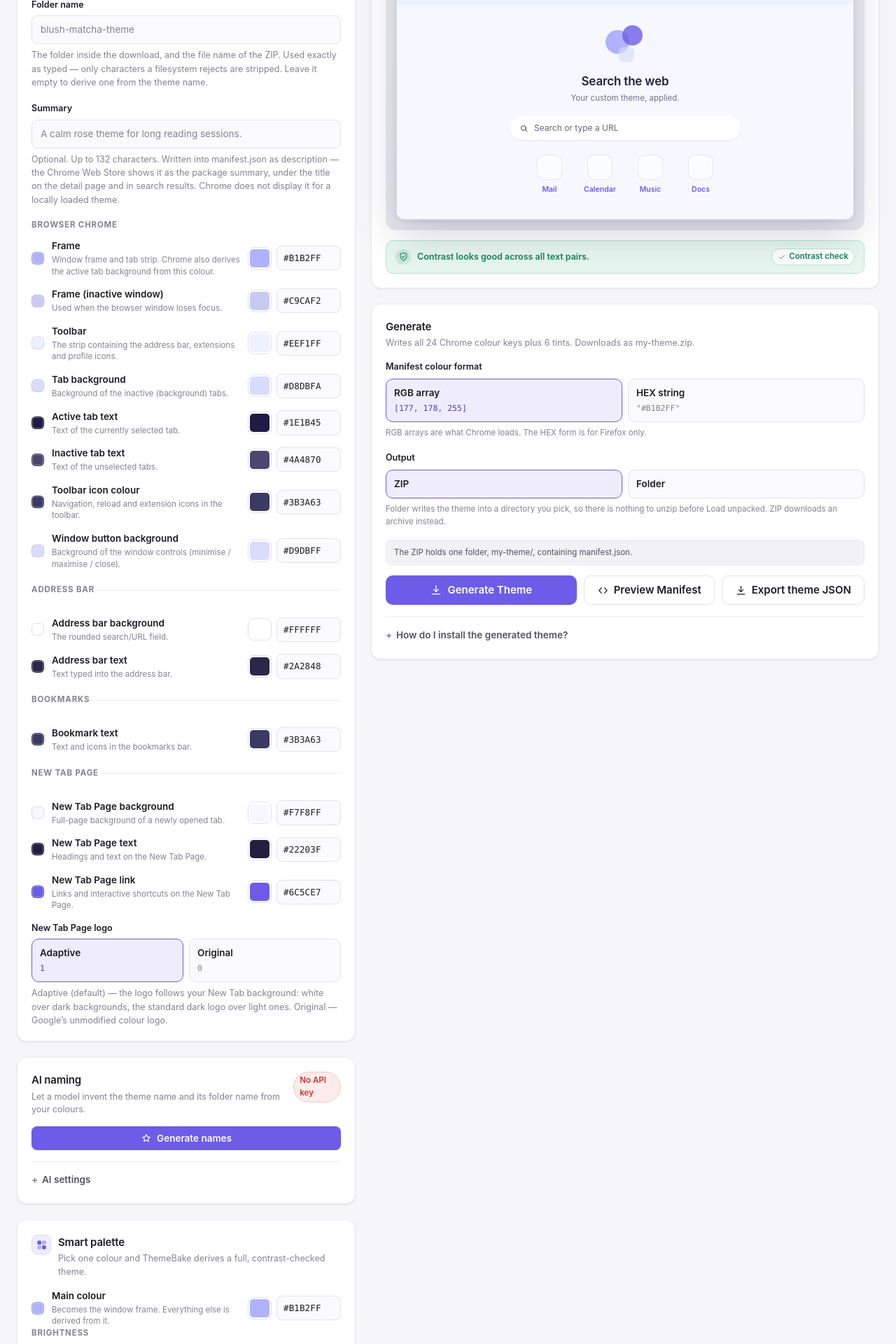
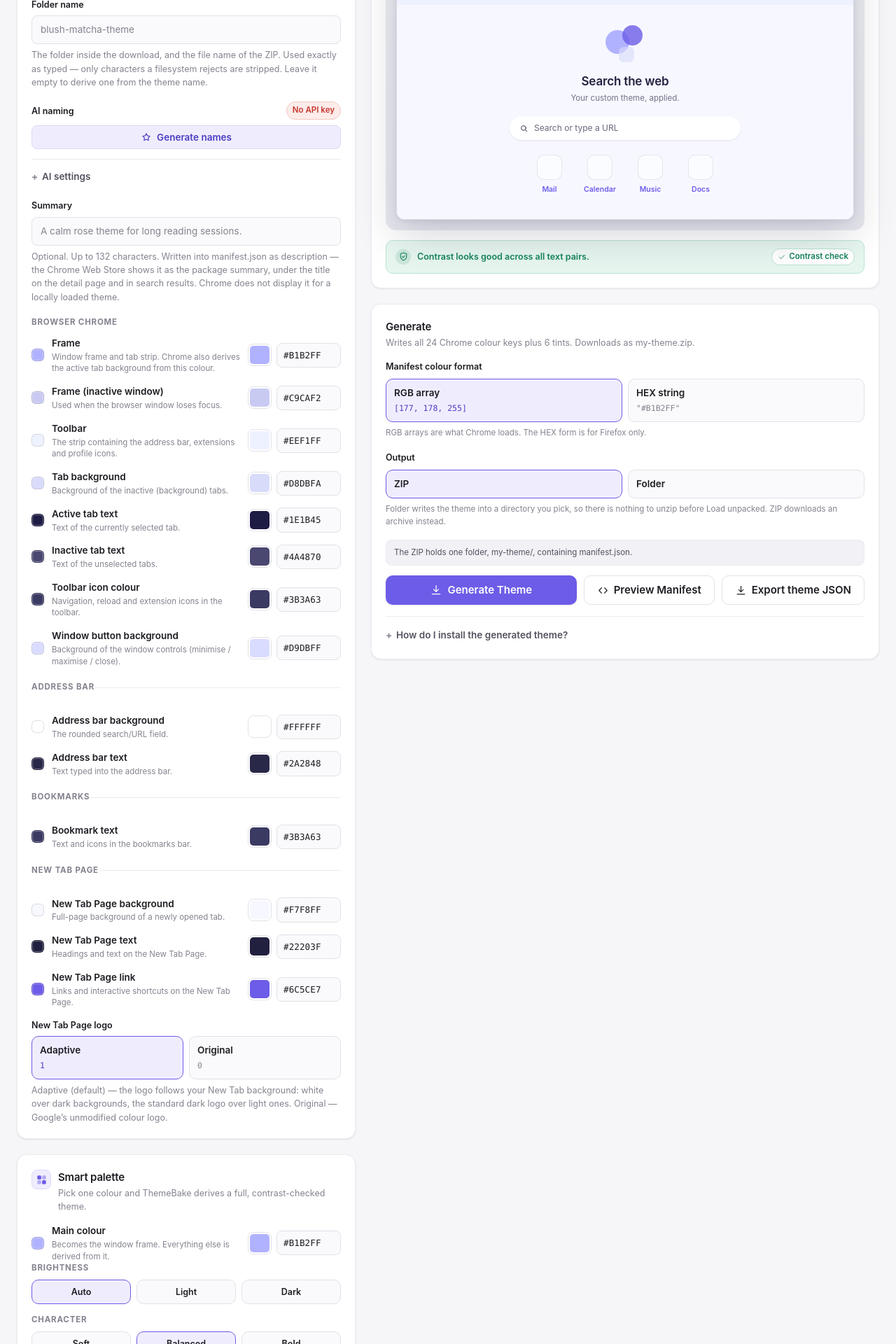
Before and after one commit to vaxicy/themebake, a React (Vite) app: page / in a window 1280 px wide. Shown: the part 443-2363 px from the top of the page at 70% size. Built offline with nearby package versions, Linux system fonts and the light colour scheme.

Commit message:
fix: AI names default to English; embed AI naming under the name fields

```diff
--- a/src/App.jsx
+++ b/src/App.jsx
@@ -128,7 +128,7 @@ function pick(value, allowed, fallback) {
 
 export default function App() {
   const toast = useToast()
-  const { t, lang } = useI18n()
+  const { t } = useI18n()
 
   const [name, setName] = useState(INITIAL.state?.name ?? DEFAULT_THEME_NAME)
   const [description, setDescription] = useState(INITIAL.state?.description ?? '')
@@ -549,7 +549,7 @@ export default function App() {
       const names = await requestThemeNames(aiConfig, {
         palette: describePalette(colors),
         style: aiConfig.style,
-        language: aiConfig.language === 'auto' ? lang : aiConfig.language,
+        language: aiConfig.language,
         candidates: aiConfig.candidates,
         exclude: aiAppliedName
           ? [aiAppliedName, ...aiSeenRef.current]
@@ -563,7 +563,7 @@ export default function App() {
     } finally {
       setAiBusy(false)
     }
-  }, [aiConfig, aiAppliedName, colors, lang, handleApplyAiCandidate, toast, t])
+  }, [aiConfig, aiAppliedName, colors, handleApplyAiCandidate, toast, t])
 
   const handleFixContrast = useCallback(() => {
     const { colors: repaired, changed } = repairContrast(colors)
@@ -691,22 +691,23 @@ export default function App() {
               logoStyle={logoStyle}
               nameError={nameError}
               descriptionError={descriptionError}
+              aiPanel={
+                <AiNamingPanel
+                  config={aiConfig}
+                  onChange={handleAiConfigChange}
+                  onSuggest={handleAiSuggest}
+                  onApply={handleApplyAiCandidate}
+                  busy={aiBusy}
+                  candidates={aiCandidates}
+                  appliedName={aiAppliedName}
+                />
+              }
               onNameChange={handleNameChange}
               onFolderChange={setFolderInput}
               onDescriptionChange={handleDescriptionChange}
               onColorChange={handleColorChange}
               onLogoStyleChange={handleLogoStyleChange}
               onInvalidColor={handleInvalidColor}
-            />
-
-            <AiNamingPanel
-              config={aiConfig}
-              onChange={handleAiConfigChange}
-              onSuggest={handleAiSuggest}
-              onApply={handleApplyAiCandidate}
-              busy={aiBusy}
-              candidates={aiCandidates}
-              appliedName={aiAppliedName}
             />
 
             <PaletteStudio
--- a/src/components/AiNamingPanel.jsx
+++ b/src/components/AiNamingPanel.jsx
@@ -1,7 +1,9 @@
 /**
- * AI naming panel — the button that invents a theme name *and* its folder name.
+ * AI naming controls — embedded directly under the theme name / folder name
+ * fields, so the generated result sits next to the two inputs it fills instead
+ * of in a separate panel further down the page.
  *
- * The panel owns no logic: it renders the AI settings (provider / endpoint /
+ * The component owns no logic: it renders the AI settings (provider / endpoint /
  * model / key / creativity), a button that asks for names, and the returned
  * candidates as clickable chips. Applying a chip writes **both** the theme name
  * and the folder name, which is the whole point — the two fields are generated
@@ -49,14 +51,11 @@ export function AiNamingPanel({
   }
 
   return (
-    <section className="panel ai-panel" aria-labelledby="ai-heading">
-      <div className="panel__header">
-        <div>
-          <h2 className="panel__title" id="ai-heading">
-            {t('ai.title')}
-          </h2>
-          <p className="panel__subtitle">{t('ai.subtitle')}</p>
-        </div>
+    <section className="ai" aria-labelledby="ai-heading">
+      <div className="ai__head">
+        <h3 className="ai__label" id="ai-heading">
+          {t('ai.title')}
+        </h3>
         <span className={`status-chip ${hasKey ? 'status-chip--ok' : 'status-chip--error'}`}>
           {hasKey ? t('ai.statusReady') : t('ai.statusNoKey')}
         </span>
@@ -64,7 +63,7 @@ export function AiNamingPanel({
 
       <button
         type="button"
-        className="button button--primary ai__generate"
+        className="button button--soft ai__generate"
         onClick={onSuggest}
         disabled={busy}
         aria-busy={busy ? true : undefined}
--- a/src/components/ThemeSettings.jsx
+++ b/src/components/ThemeSettings.jsx
@@ -36,6 +36,7 @@ export function ThemeSettings({
   logoStyle,
   nameError,
   descriptionError,
+  aiPanel,
   onNameChange,
   onFolderChange,
   onDescriptionChange,
@@ -115,6 +116,14 @@ export function ThemeSettings({
           {t('settings.folder.hint')}
         </p>
       </div>
+
+      {/*
+        The AI naming controls arrive as a slot rather than being imported here:
+        they own their own state, and keeping the composition in `App` means this
+        component stays a pure layout for the fields it declares. It sits directly
+        under the two name fields because it fills exactly those two.
+      */}
+      {aiPanel}
 
       <div className="field">
         <label className="field__label" htmlFor="theme-description">
--- a/src/data/aiProviders.js
+++ b/src/data/aiProviders.js
@@ -61,8 +61,13 @@ export const AI_PROVIDER_BY_ID = Object.fromEntries(AI_PROVIDERS.map((p) => [p.i
 /** Creative directions the prompt can steer towards. */
 export const AI_STYLES = ['auto', 'elegant', 'minimal', 'cute', 'tech', 'nature', 'retro', 'dreamy']
 
-/** `auto` follows the interface language; the others force one. */
-export const AI_LANGUAGES = ['auto', 'en', 'zh']
+/**
+ * Language the *names* come back in. There is deliberately no `auto`/"follow the
+ * interface" option: a Chinese UI produced pinyin slugs like
+ * `huo-ba-yue-ya-theme`, which is never what someone wants in a filename, and
+ * "English UI, English names" is the only pairing that surprises nobody.
+ */
+export const AI_LANGUAGES = ['en', 'zh']
 
 export const AI_CANDIDATE_COUNTS = [3, 4, 5, 6]
 
@@ -82,5 +87,5 @@ export const DEFAULT_AI_CONFIG = {
   temperature: 1,
   candidates: 5,
   style: 'auto',
-  language: 'auto',
+  language: 'en',
 }
--- a/src/i18n/en.js
+++ b/src/i18n/en.js
@@ -176,7 +176,6 @@ export default {
   'ai.style.retro': 'Retro',
   'ai.style.dreamy': 'Dreamy',
   'ai.language': 'Name language',
-  'ai.lang.auto': 'Follow interface',
   'ai.lang.en': 'English',
   'ai.lang.zh': 'Chinese',
   'ai.privacyNote':
--- a/src/i18n/zh.js
+++ b/src/i18n/zh.js
@@ -165,7 +165,6 @@ export default {
   'ai.style.retro': '复古',
   'ai.style.dreamy': '梦幻',
   'ai.language': '名称语言',
-  'ai.lang.auto': '跟随界面',
   'ai.lang.en': '英文',
   'ai.lang.zh': '中文',
   'ai.privacyNote': 'Key 只留在本机浏览器里；每次请求除了这几个颜色，不会把你的主题内容发出去。',
--- a/src/styles/components.css
+++ b/src/styles/components.css
@@ -1114,8 +1114,23 @@
 }
 
 /* ------------------------------- AI naming -------------------------------- */
-.ai-panel .panel__header {
-  margin-bottom: 14px;
+/* Embedded inside the settings panel, directly under the two name fields. */
+.ai {
+  margin-bottom: 18px;
+}
+
+.ai__head {
+  display: flex;
+  align-items: center;
+  justify-content: space-between;
+  gap: 10px;
+  margin-bottom: 8px;
+}
+
+.ai__label {
+  font-size: var(--text-sm);
+  font-weight: 600;
+  color: var(--text-primary);
 }
 
 .ai__generate {
@@ -1123,7 +1138,7 @@
 }
 
 .ai__candidates {
-  margin-top: 14px;
+  margin-top: 12px;
 }
 
 .ai__candidates-legend {
@@ -1183,9 +1198,9 @@
 }
 
 .ai__settings {
-  margin-top: 16px;
+  margin-top: 14px;
   border-top: 1px solid var(--border-subtle);
-  padding-top: 12px;
+  padding-top: 11px;
 }
 
 .ai__settings-summary {
```
Also changed, not shown: scripts/verify.mjs (+12 -1 lines).
